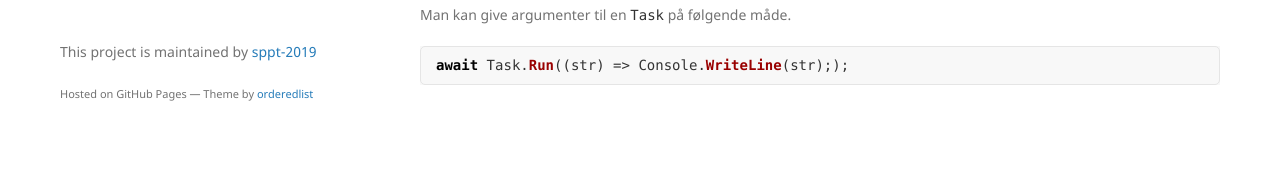
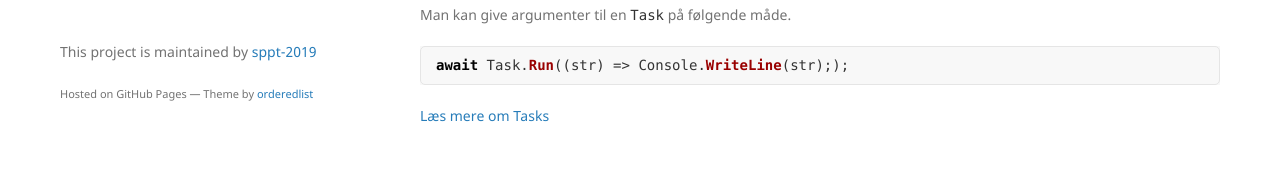
Before and after one commit to sppt-2019/unity-fsharp-introduction, a Jekyll site: the page built from csharp-concurrency.md, in a window 1280 px wide. Shown: the part 727-920 px from the top of the page. Built offline with Jekyll 4.4.1, drawn with Linux system fonts in a browser that asks for light colours; our own code applies the rules of GitHub Pages for plain Markdown files.

Commit message:
Add MSDN link to tasks

````diff
--- a/csharp-concurrency.md
+++ b/csharp-concurrency.md
@@ -23,3 +23,5 @@ Man kan give argumenter til en `Task` på følgende måde.
 ```csharp
 await Task.Run((str) => Console.WriteLine(str););
 ```
+
+[Læs mere om Tasks](https://docs.microsoft.com/en-us/dotnet/api/system.threading.tasks.task?view=netframework-4.7.2)
````
